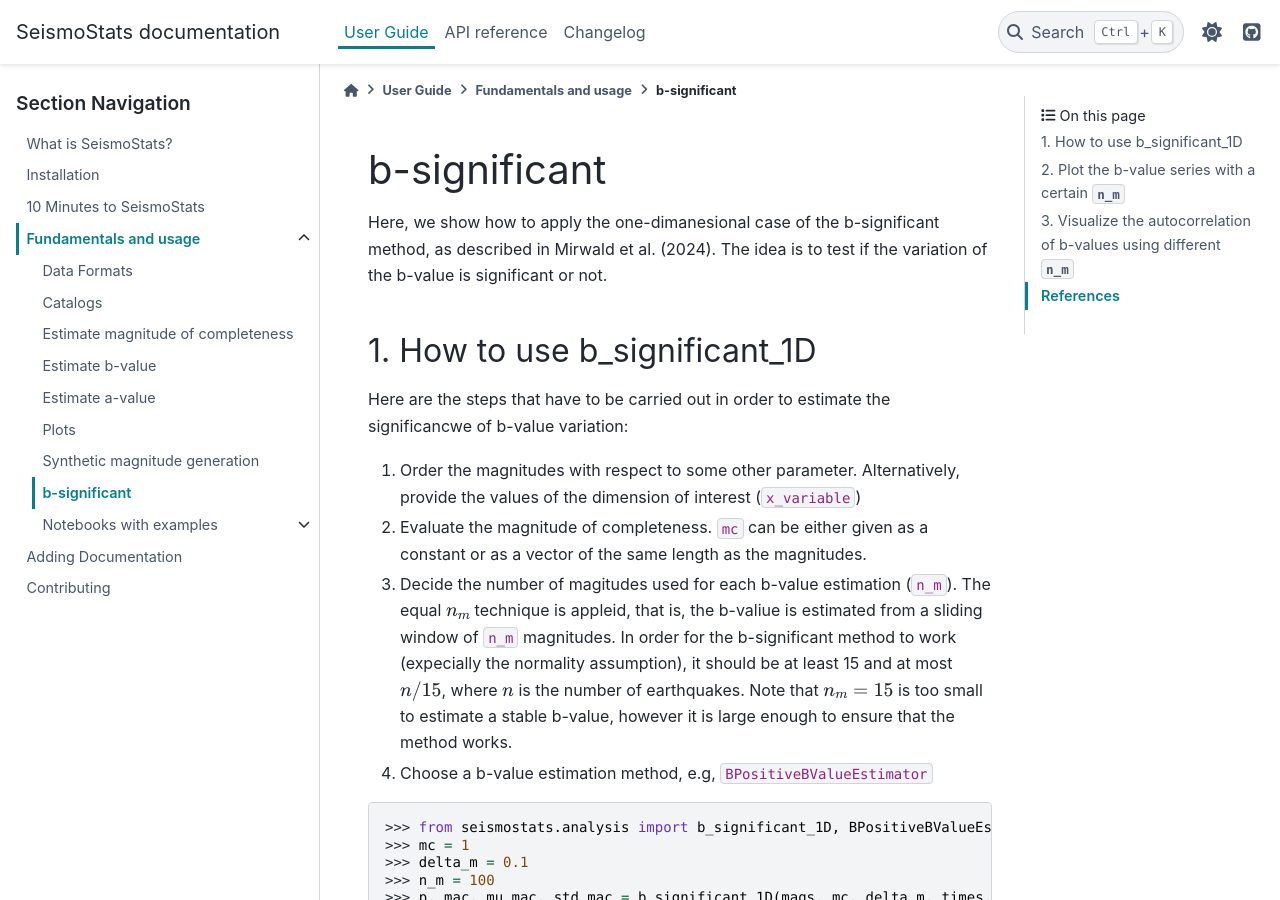
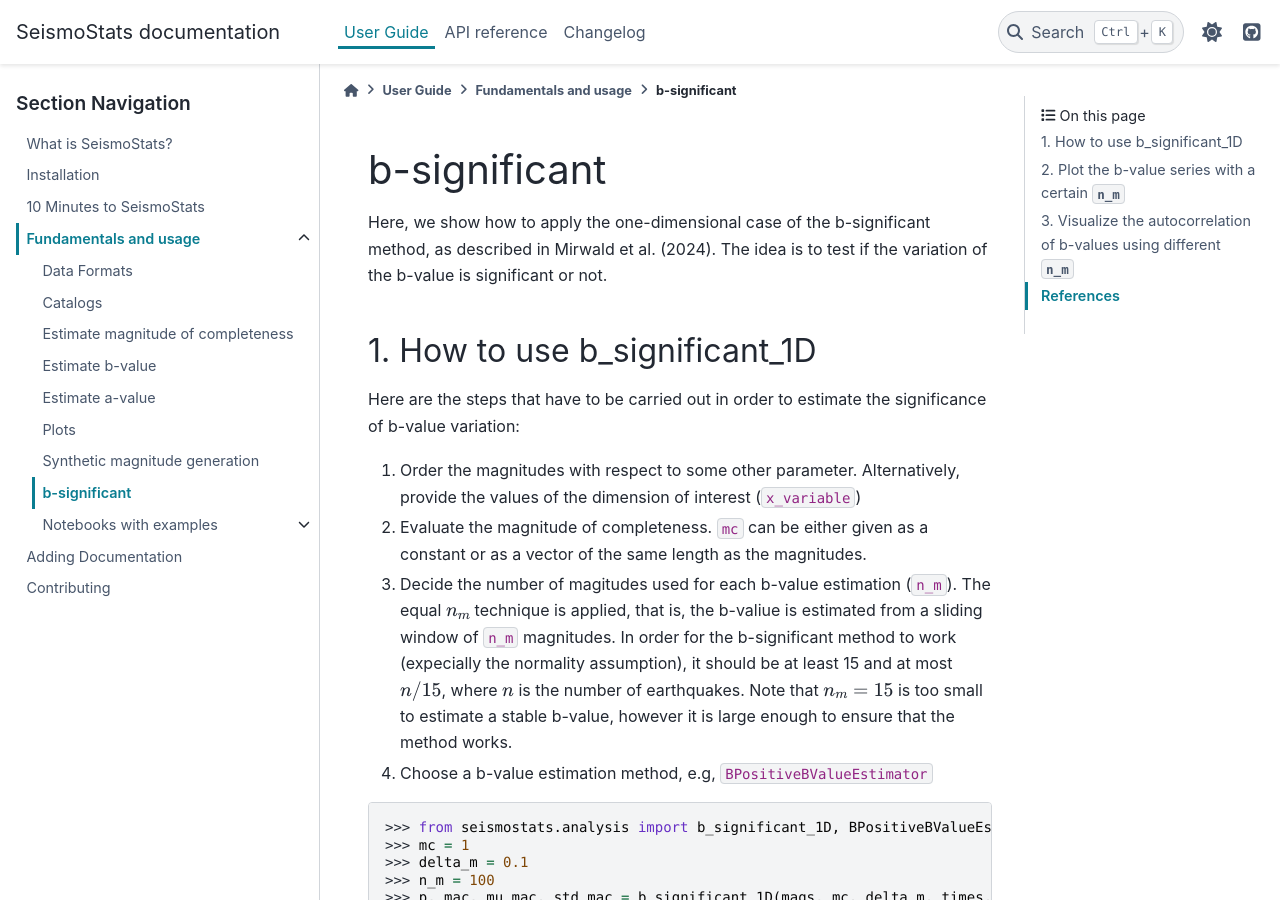
Before and after one commit to swiss-seismological-service/SeismoStats, a Sphinx documentation site: the page built from docs/source/user/b_significant.md, in a window 1280 px wide and 900 px high. Built offline with Sphinx 7.4.7 and the PyData theme 0.15.4, drawn with Linux system fonts in a browser that asks for light colours; pages that are not in the unit, such as notebooks, are missing from menus; the version number could not be read and is left out.

Commit message:
fix/typos

````diff
--- a/docs/source/user/b_significant.md
+++ b/docs/source/user/b_significant.md
@@ -1,13 +1,13 @@
 # b-significant
 
-Here, we show how to apply the one-dimanesional case of the b-significant method, as described in Mirwald et al. (2024). The idea is to test if the variation of the b-value is significant or not.
+Here, we show how to apply the one-dimensional case of the b-significant method, as described in Mirwald et al. (2024). The idea is to test if the variation of the b-value is significant or not.
 
 ## 1. How to use b_significant_1D
 
-Here are the steps that have to be carried out in order to estimate the significancwe of b-value variation:
+Here are the steps that have to be carried out in order to estimate the significance of b-value variation:
 1. Order the magnitudes with respect to some other parameter. Alternatively, provide the values of the dimension of interest (`x_variable`)
 2. Evaluate the magnitude of completeness.  `mc` can be either given as a constant or as a vector of the same length as the magnitudes.
-3. Decide the number of magitudes used for each b-value estimation (`n_m`). The equal $n_m$ technique is appleid, that is, the b-valiue is estimated from a sliding window of `n_m` magnitudes. In order for the b-significant method to work (expecially the normality assumption), it should be at least 15 and at most $n/15$, where  $n$ is the number of earthquakes. Note that  $n_m = 15$ is too small to estimate a stable b-value, however it is large enough to ensure that the method works.
+3. Decide the number of magitudes used for each b-value estimation (`n_m`). The equal $n_m$ technique is applied, that is, the b-valiue is estimated from a sliding window of `n_m` magnitudes. In order for the b-significant method to work (expecially the normality assumption), it should be at least 15 and at most $n/15$, where  $n$ is the number of earthquakes. Note that  $n_m = 15$ is too small to estimate a stable b-value, however it is large enough to ensure that the method works.
 4. Choose a b-value estimation method, e.g, `BPositiveBValueEstimator`
 
 ```python
````
Also changed, not shown: 1 other file.
